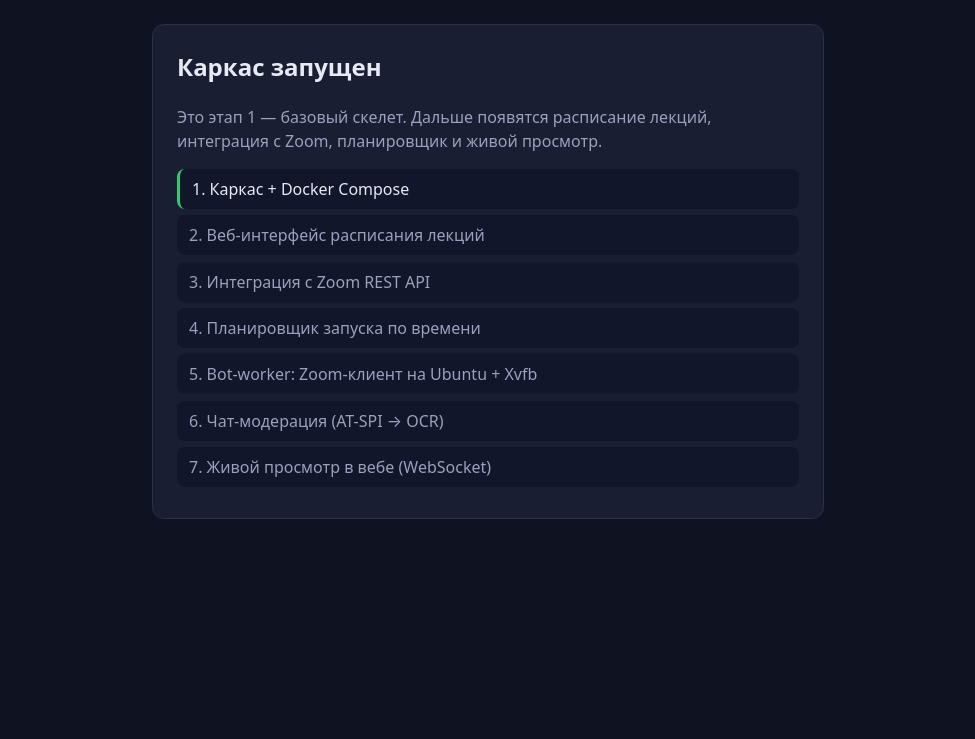
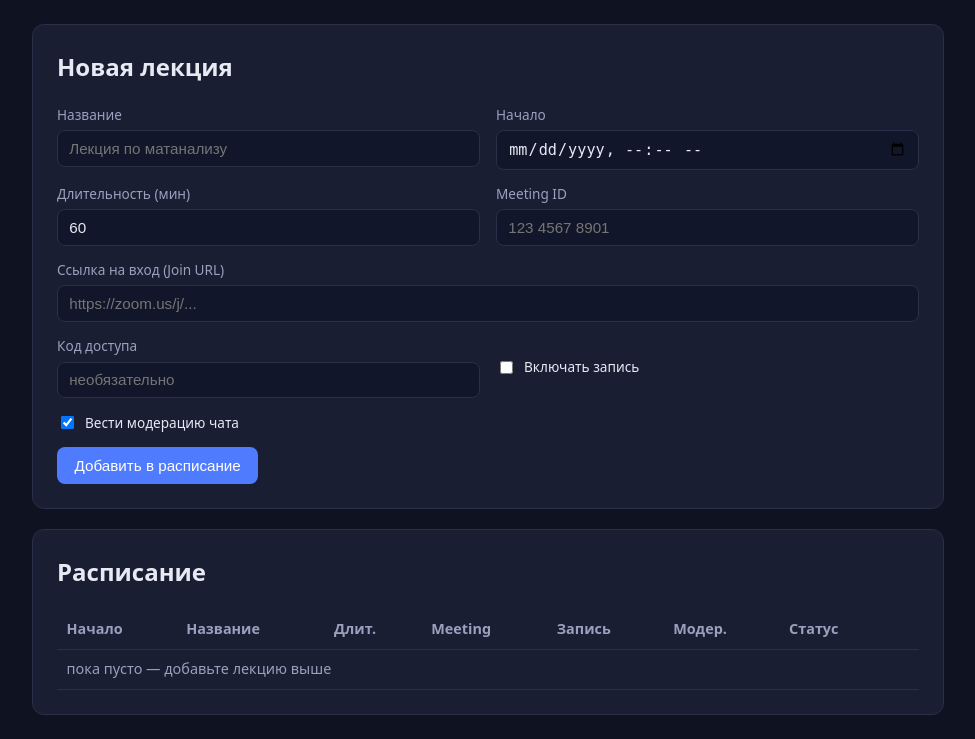
Before and after one commit to telenokpetr/myvibedev, a FastAPI app: page / in a window 1280 px wide. Shown: the part 63-802 px from the top of the page, without its empty margins (152-1127 px from the left). Before the commit the page ends 582 px from the top, so only its background shows below. Run offline with FastAPI, Linux system fonts and the light colour scheme; data that the repository does not hold is empty.

Commit message:
Этап 2: веб-интерфейс расписания лекций
- модель Lecture (время, длительность, meeting-реквизиты, флаги записи/модерации, статус)
- Pydantic-схемы + CRUD API /api/lectures (list/create/get/patch/delete)
- создание таблиц при старте (lifespan)
- интерфейс: форма добавления + таблица расписания со статус-плашками (app.js)

Co-Authored-By: Claude Opus 4.8 <noreply@anthropic.com>

```diff
--- a/web/app/main.py
+++ b/web/app/main.py
@@ -1,3 +1,4 @@
+from contextlib import asynccontextmanager
 from pathlib import Path
 
 from fastapi import FastAPI, Request
@@ -6,13 +7,25 @@ from fastapi.staticfiles import StaticFiles
 from fastapi.templating import Jinja2Templates
 from sqlalchemy import text
 
+from app import models  # noqa: F401  (регистрирует таблицы в metadata)
 from app.config import settings
-from app.database import engine
+from app.database import Base, engine
+from app.routers import lectures
 
 BASE_DIR = Path(__file__).resolve().parent
 templates = Jinja2Templates(directory=str(BASE_DIR / "templates"))
 
-app = FastAPI(title="Zoom Bot Console", version="0.1.0")
+
+@asynccontextmanager
+async def lifespan(app: FastAPI):
+    # Создаём таблицы при старте (для прод — заменим на Alembic-миграции).
+    Base.metadata.create_all(bind=engine)
+    yield
+
+
+app = FastAPI(title="Zoom Bot Console", version="0.1.0", lifespan=lifespan)
+
+app.include_router(lectures.router)
 
 static_dir = BASE_DIR / "static"
 static_dir.mkdir(exist_ok=True)
--- /dev/null
+++ b/web/app/static/app.js
@@ -0,0 +1,111 @@
+const STATUS_LABELS = {
+  scheduled: "запланирована",
+  joining: "подключается",
+  live: "в эфире",
+  recording: "запись",
+  finished: "завершена",
+  canceled: "отменена",
+  error: "ошибка",
+};
+
+function fmtDate(iso) {
+  const d = new Date(iso);
+  return d.toLocaleString("ru-RU", {
+    day: "2-digit", month: "2-digit", year: "numeric",
+    hour: "2-digit", minute: "2-digit",
+  });
+}
+
+function esc(s) {
+  return (s ?? "").toString().replace(/[&<>"']/g, (c) => ({
+    "&": "&amp;", "<": "&lt;", ">": "&gt;", '"': "&quot;", "'": "&#39;",
+  }[c]));
+}
+
+async function loadLectures() {
+  const tbody = document.querySelector("#lectures tbody");
+  try {
+    const r = await fetch("/api/lectures");
+    const items = await r.json();
+    if (!items.length) {
+      tbody.innerHTML = '<tr><td colspan="8" class="muted">пока пусто — добавьте лекцию выше</td></tr>';
+      return;
+    }
+    tbody.innerHTML = items.map((l) => `
+      <tr>
+        <td>${fmtDate(l.start_time)}</td>
+        <td>${esc(l.title)}</td>
+        <td>${l.duration_min}м</td>
+        <td>${esc(l.zoom_meeting_id) || "—"}</td>
+        <td>${l.record ? "🔴" : "—"}</td>
+        <td>${l.moderate ? "✓" : "—"}</td>
+        <td><span class="pill pill-${l.status}">${STATUS_LABELS[l.status] || l.status}</span></td>
+        <td><button class="del" data-id="${l.id}" title="Удалить">✕</button></td>
+      </tr>`).join("");
+
+    tbody.querySelectorAll("button.del").forEach((btn) => {
+      btn.addEventListener("click", () => deleteLecture(btn.dataset.id));
+    });
+  } catch (e) {
+    tbody.innerHTML = '<tr><td colspan="8" class="err-cell">не удалось загрузить</td></tr>';
+  }
+}
+
+async function deleteLecture(id) {
+  if (!confirm("Удалить лекцию из расписания?")) return;
+  const r = await fetch(`/api/lectures/${id}`, { method: "DELETE" });
+  if (r.ok) loadLectures();
+}
+
+document.getElementById("lecture-form").addEventListener("submit", async (e) => {
+  e.preventDefault();
+  const f = e.target;
+  const msg = document.getElementById("form-msg");
+  const payload = {
+    title: f.title.value.trim(),
+    start_time: f.start_time.value,   // "YYYY-MM-DDTHH:MM" — локальное время
+    duration_min: Number(f.duration_min.value),
+    zoom_meeting_id: f.zoom_meeting_id.value.trim() || null,
+    zoom_join_url: f.zoom_join_url.value.trim() || null,
+    zoom_passcode: f.zoom_passcode.value.trim() || null,
+    record: f.record.checked,
+    moderate: f.moderate.checked,
+  };
+  const r = await fetch("/api/lectures", {
+    method: "POST",
+    headers: { "Content-Type": "application/json" },
+    body: JSON.stringify(payload),
+  });
+  if (r.ok) {
+    msg.textContent = "добавлено ✓";
+    msg.className = "msg ok";
+    f.reset();
+    f.moderate.checked = true;
+    f.duration_min.value = 60;
+    loadLectures();
+    setTimeout(() => (msg.textContent = ""), 2500);
+  } else {
+    const err = await r.json().catch(() => ({}));
+    msg.textContent = "ошибка: " + (err.detail?.[0]?.msg || err.detail || r.status);
+    msg.className = "msg err";
+  }
+});
+
+async function refreshStatus() {
+  const el = document.getElementById("status");
+  try {
+    const r = await fetch("/health");
+    const j = await r.json();
+    const ok = r.status === 200;
+    el.textContent = ok ? "всё работает" : "есть проблемы";
+    el.className = "badge " + (ok ? "ok" : "err");
+    el.title = `db: ${j.db} · redis: ${j.redis}`;
+  } catch {
+    el.textContent = "нет связи";
+    el.className = "badge err";
+  }
+}
+
+loadLectures();
+refreshStatus();
+setInterval(refreshStatus, 5000);
--- a/web/app/static/style.css
+++ b/web/app/static/style.css
@@ -62,3 +62,68 @@ main { padding: 1.5rem; max-width: 720px; margin: 0 auto; }
 }
 .badge.ok { background: rgba(46,204,113,.15); color: var(--ok); }
 .badge.err { background: rgba(231,76,60,.15); color: var(--err); }
+
+main { max-width: 960px; }
+.card + .card { margin-top: 1.25rem; }
+
+/* Форма */
+.grid {
+  display: grid;
+  grid-template-columns: 1fr 1fr;
+  gap: 0.9rem 1rem;
+}
+.grid label { display: flex; flex-direction: column; font-size: 0.85rem; color: var(--muted); gap: 0.3rem; }
+.grid label.wide, .grid .wide { grid-column: 1 / -1; }
+.grid label.check { flex-direction: row; align-items: center; gap: 0.5rem; color: var(--text); }
+.grid input[type="text"], .grid input:not([type]),
+.grid input[type="number"], .grid input[type="datetime-local"] {
+  background: #12162a;
+  border: 1px solid #2a2f4a;
+  border-radius: 8px;
+  padding: 0.55rem 0.7rem;
+  color: var(--text);
+  font-size: 0.95rem;
+}
+.grid input:focus { outline: none; border-color: var(--accent); }
+.actions { display: flex; align-items: center; gap: 1rem; }
+button {
+  background: var(--accent);
+  color: #fff;
+  border: none;
+  border-radius: 8px;
+  padding: 0.6rem 1.1rem;
+  font-size: 0.95rem;
+  cursor: pointer;
+}
+button:hover { filter: brightness(1.1); }
+.msg { font-size: 0.85rem; }
+.msg.ok { color: var(--ok); }
+.msg.err { color: var(--err); }
+
+/* Таблица */
+.table-wrap { overflow-x: auto; }
+table { width: 100%; border-collapse: collapse; font-size: 0.9rem; }
+th, td { text-align: left; padding: 0.55rem 0.6rem; border-bottom: 1px solid #2a2f4a; }
+th { color: var(--muted); font-weight: 600; }
+.muted { color: var(--muted); }
+.err-cell { color: var(--err); }
+button.del {
+  background: transparent;
+  color: var(--muted);
+  padding: 0.2rem 0.5rem;
+  font-size: 1rem;
+}
+button.del:hover { color: var(--err); }
+
+/* Статус-плашки */
+.pill { padding: 0.15rem 0.55rem; border-radius: 999px; font-size: 0.78rem; white-space: nowrap; }
+.pill-scheduled { background: #2a2f4a; color: var(--muted); }
+.pill-joining, .pill-live { background: rgba(79,124,255,.18); color: var(--accent); }
+.pill-recording { background: rgba(231,76,60,.18); color: var(--err); }
+.pill-finished { background: rgba(46,204,113,.15); color: var(--ok); }
+.pill-canceled { background: #2a2f4a; color: var(--muted); }
+.pill-error { background: rgba(231,76,60,.18); color: var(--err); }
+
+@media (max-width: 640px) {
+  .grid { grid-template-columns: 1fr; }
+}
--- a/web/app/templates/index.html
+++ b/web/app/templates/index.html
@@ -3,7 +3,7 @@
 <head>
   <meta charset="utf-8">
   <meta name="viewport" content="width=device-width, initial-scale=1">
-  <title>Zoom Bot Console</title>
+  <title>Zoom Bot Console — расписание</title>
   <link rel="stylesheet" href="/static/style.css">
 </head>
 <body>
@@ -14,38 +14,56 @@
 
   <main>
     <section class="card">
-      <h2>Каркас запущен</h2>
-      <p>Это этап&nbsp;1 — базовый скелет. Дальше появятся расписание лекций,
-         интеграция с&nbsp;Zoom, планировщик и&nbsp;живой просмотр.</p>
-      <ul class="roadmap">
-        <li class="done">1. Каркас + Docker Compose</li>
-        <li>2. Веб-интерфейс расписания лекций</li>
-        <li>3. Интеграция с Zoom REST API</li>
-        <li>4. Планировщик запуска по времени</li>
-        <li>5. Bot-worker: Zoom-клиент на Ubuntu + Xvfb</li>
-        <li>6. Чат-модерация (AT-SPI → OCR)</li>
-        <li>7. Живой просмотр в вебе (WebSocket)</li>
-      </ul>
+      <h2>Новая лекция</h2>
+      <form id="lecture-form" class="grid">
+        <label>Название
+          <input name="title" required maxlength="255" placeholder="Лекция по матанализу">
+        </label>
+        <label>Начало
+          <input name="start_time" type="datetime-local" required>
+        </label>
+        <label>Длительность (мин)
+          <input name="duration_min" type="number" min="1" max="1440" value="60" required>
+        </label>
+        <label>Meeting ID
+          <input name="zoom_meeting_id" placeholder="123 4567 8901">
+        </label>
+        <label class="wide">Ссылка на вход (Join URL)
+          <input name="zoom_join_url" placeholder="https://zoom.us/j/...">
+        </label>
+        <label>Код доступа
+          <input name="zoom_passcode" placeholder="необязательно">
+        </label>
+        <label class="check">
+          <input name="record" type="checkbox"> Включать запись
+        </label>
+        <label class="check">
+          <input name="moderate" type="checkbox" checked> Вести модерацию чата
+        </label>
+        <div class="actions wide">
+          <button type="submit">Добавить в расписание</button>
+          <span id="form-msg" class="msg"></span>
+        </div>
+      </form>
+    </section>
+
+    <section class="card">
+      <h2>Расписание</h2>
+      <div class="table-wrap">
+        <table id="lectures">
+          <thead>
+            <tr>
+              <th>Начало</th><th>Название</th><th>Длит.</th>
+              <th>Meeting</th><th>Запись</th><th>Модер.</th>
+              <th>Статус</th><th></th>
+            </tr>
+          </thead>
+          <tbody><tr><td colspan="8" class="muted">загрузка…</td></tr></tbody>
+        </table>
+      </div>
     </section>
   </main>
 
-  <script>
-    async function refresh() {
-      const el = document.getElementById('status');
-      try {
-        const r = await fetch('/health');
-        const j = await r.json();
-        const ok = r.status === 200;
-        el.textContent = ok ? 'всё работает' : 'есть проблемы';
-        el.className = 'badge ' + (ok ? 'ok' : 'err');
-        el.title = `db: ${j.db} · redis: ${j.redis}`;
-      } catch (e) {
-        el.textContent = 'нет связи';
-        el.className = 'badge err';
-      }
-    }
-    refresh();
-    setInterval(refresh, 5000);
-  </script>
+  <script src="/static/app.js"></script>
 </body>
 </html>
```
Also changed, not shown: web/app/models.py (added, +50 -0 lines), web/app/routers/lectures.py (added, +54 -0 lines), web/app/schemas.py (added, +43 -0 lines), web/app/routers/__init__.py (added).
